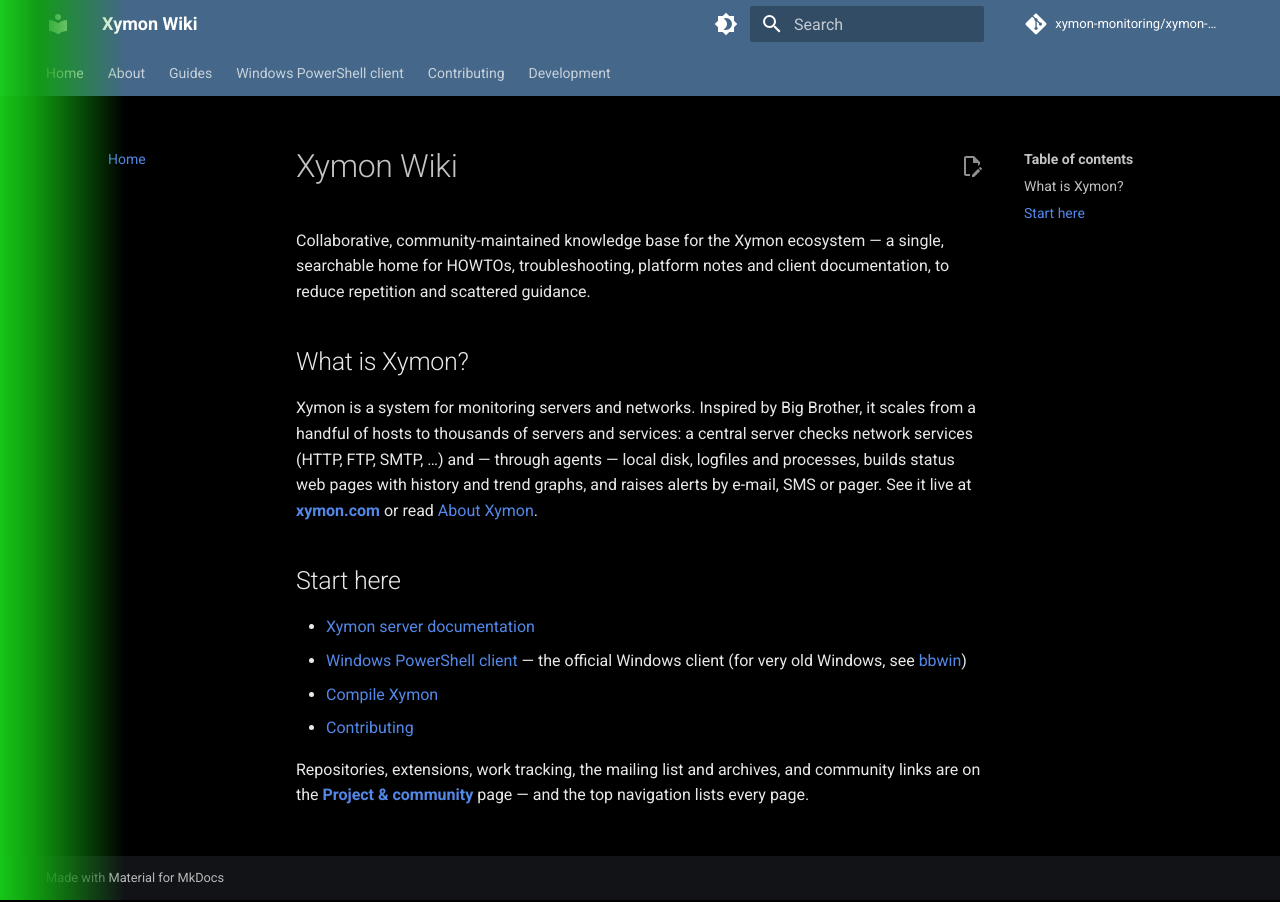
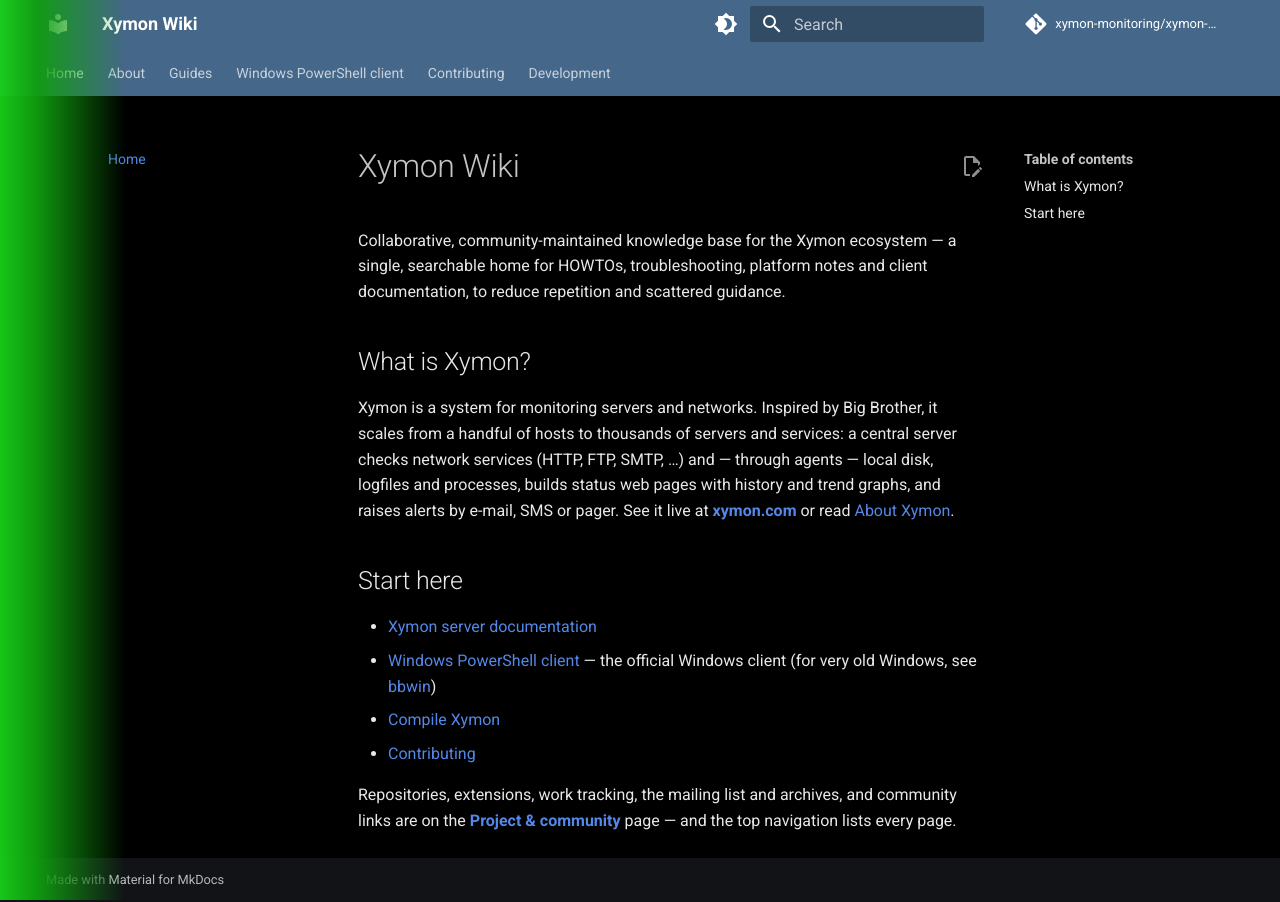
Before and after one commit to xymon-monitoring/xymon-wiki, an MkDocs documentation site: the page built from docs/index.md, in a window 1280 px wide. Built offline with MkDocs 1.6.1 and Material for MkDocs 9.7.7, drawn with Linux system fonts in a browser that asks for light colours; comment, search, counter and statistics services are not loaded.

Commit message:
style: indent page content past the green band too
Apply the same ~62px left indent to .md-content so the article text (not just
the nav) starts past the band's green half on narrow windows where the left
nav is collapsed.

```diff
--- a/docs/stylesheets/xymon.css
+++ b/docs/stylesheets/xymon.css
@@ -65,8 +65,10 @@
   z-index: 1000;
 }
 
-/* Band stays full-width; keep the left navigation text out of its green half —
-   start it at ~50% of the band (62px), where the gradient has faded. */
-.md-sidebar--primary {
+/* Band stays full-width; keep all text — left navigation AND page content —
+   out of its green half, starting at ~50% of the band (62px) where the
+   gradient has faded. */
+.md-sidebar--primary,
+.md-content {
   padding-left: 62px;
 }
```
